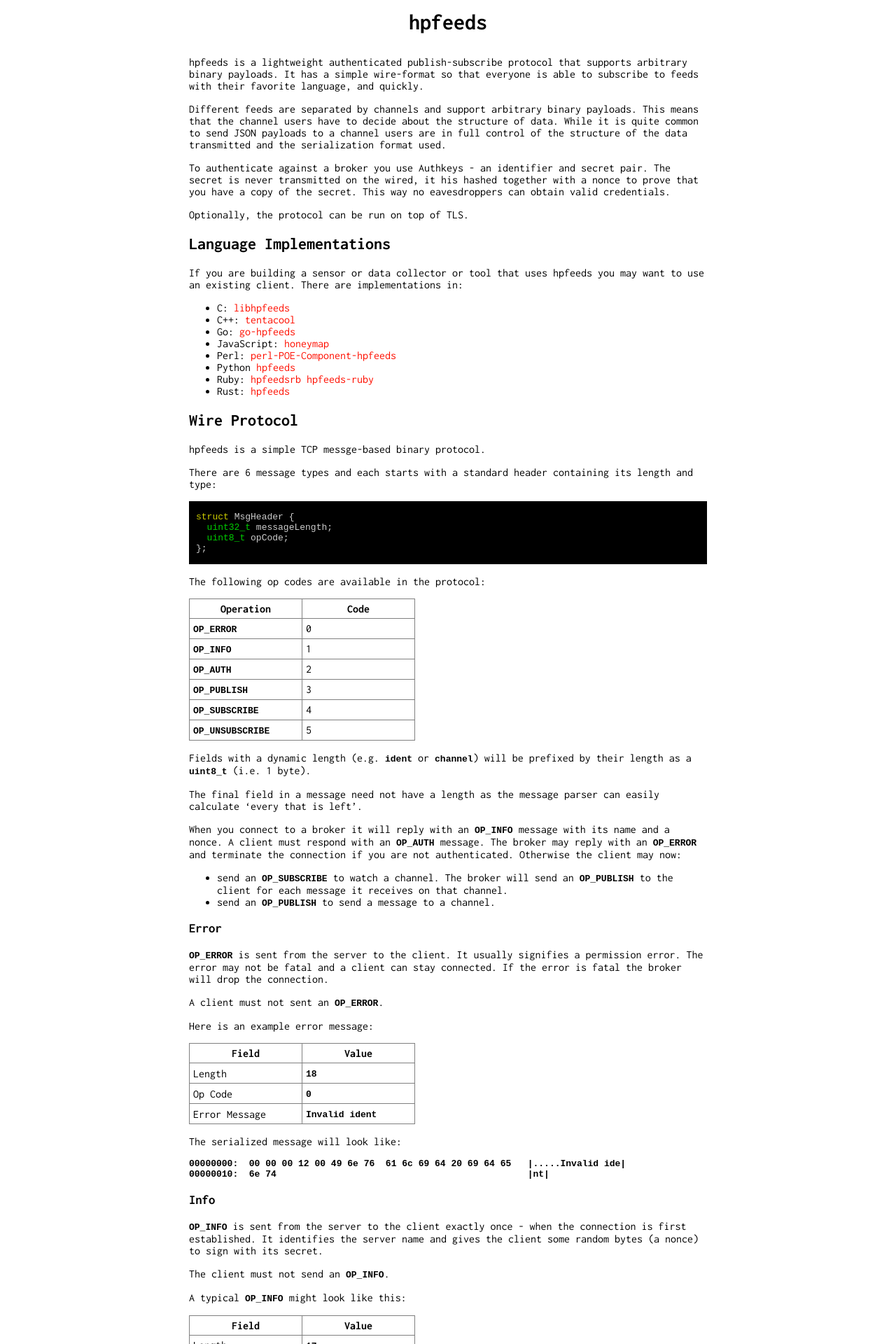
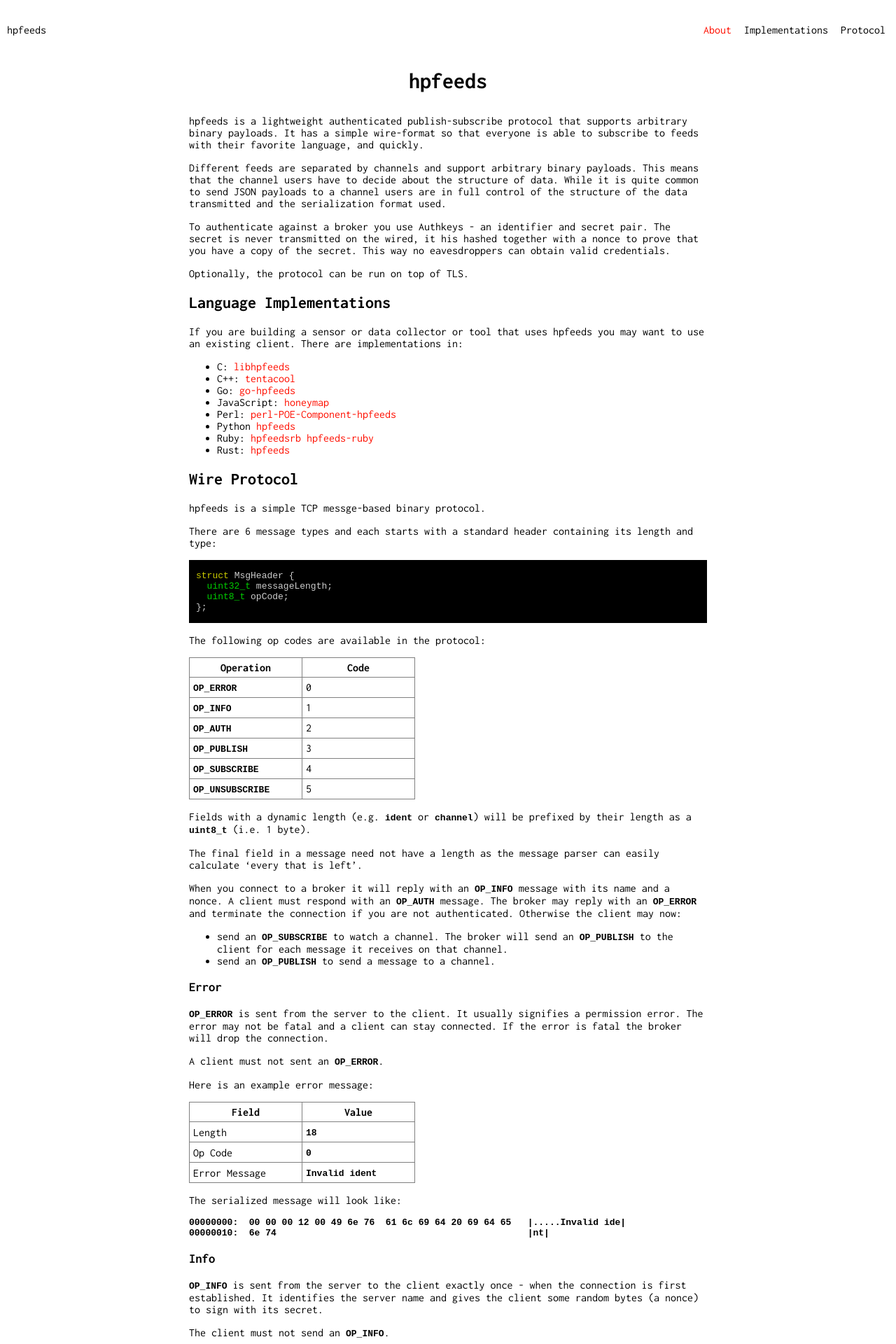
Before and after one commit to hpfeeds/hpfeeds.github.io, a Jekyll site: the page built from index.md, in a window 1280 px wide. Shown: the top 1920 px of the page at 70% size. Built offline with Jekyll 4.4.1, drawn with Linux system fonts in a browser that asks for light colours.

Commit message:
Add a navbar

```diff
--- a/_layouts/default.html
+++ b/_layouts/default.html
@@ -1,5 +1,16 @@
 <!DOCTYPE html>
 <html lang="en">
+    {% if page.snippet %}
+        {% assign desc = page.snippet %}
+    {% else %}
+        {% assign desc = site.subtitle %}
+    {% endif %}
+    {% if page.title %}
+        {% assign title = page.title %}
+    {% else %}
+        {% assign title = site.title %}
+    {% endif %}
+
     <head>
         <title>{% if page.title %}{{ page.title }}{% else %}{{ site.title }}{% endif %}</title>
 
@@ -7,19 +18,6 @@
         <meta name="viewport" content="width=device-width, initial-scale=1">
         <meta name="keywords" content="blog, {{ site.author }}, {{ site.title }}, jekyll">
         <meta name="author" content="{{ site.author }}">
-        {% if page.url == "/404.html" %}
-            <meta http-equiv="refresh" content="5; url=/">
-        {% endif %}
-        {% if page.snippet %}
-            {% assign desc = page.snippet %}
-        {% else %}
-            {% assign desc = site.subtitle %}
-        {% endif %}
-        {% if page.title %}
-            {% assign title = page.title %}
-        {% else %}
-            {% assign title = site.title %}
-        {% endif %}
 
         <meta name="description" content="{{ desc }}">
         <link href='https://fonts.googleapis.com/css?family=Inconsolata:400,700' rel='stylesheet' type='text/css'>
@@ -37,6 +35,18 @@
         <meta name="twitter:image" content="{{site.url}}{{ site.baseurl }}/{{site.favicon_location}}" />
     </head>
     <body>
+        <div class="header">
+            <div class="title">
+            {{ title }}
+            </div>
+            <div class="menu">
+                <ul>
+                    <li><a href="/">About</a></li>
+                    <li><a href="/implementations"></a>Implementations</a></li>
+                    <li><a href="/wire-protocol"></a>Protocol</a></li>
+                </ul>
+            </div>
+        </div>
         <div class="wrapper">
             <div class="page-title">
                 {{ page.title }}
--- a/css/main.scss
+++ b/css/main.scss
@@ -153,6 +153,25 @@ code {
     line-height: 2;
 }
 
+.header {
+    display: flex;
+    justify-content: flex-start;
+    flex-direction: row;
+    height: 80px;
+    align-items: center;
+    padding: 2px 10px;
+
+  ul li {
+      margin: 5px;
+      display: inline-block;
+      list-style: none;
+  }
+
+  .menu {
+    margin-left: auto;
+  }
+}
+
 .footer{
     text-align: center;
     font-size: small;
```
